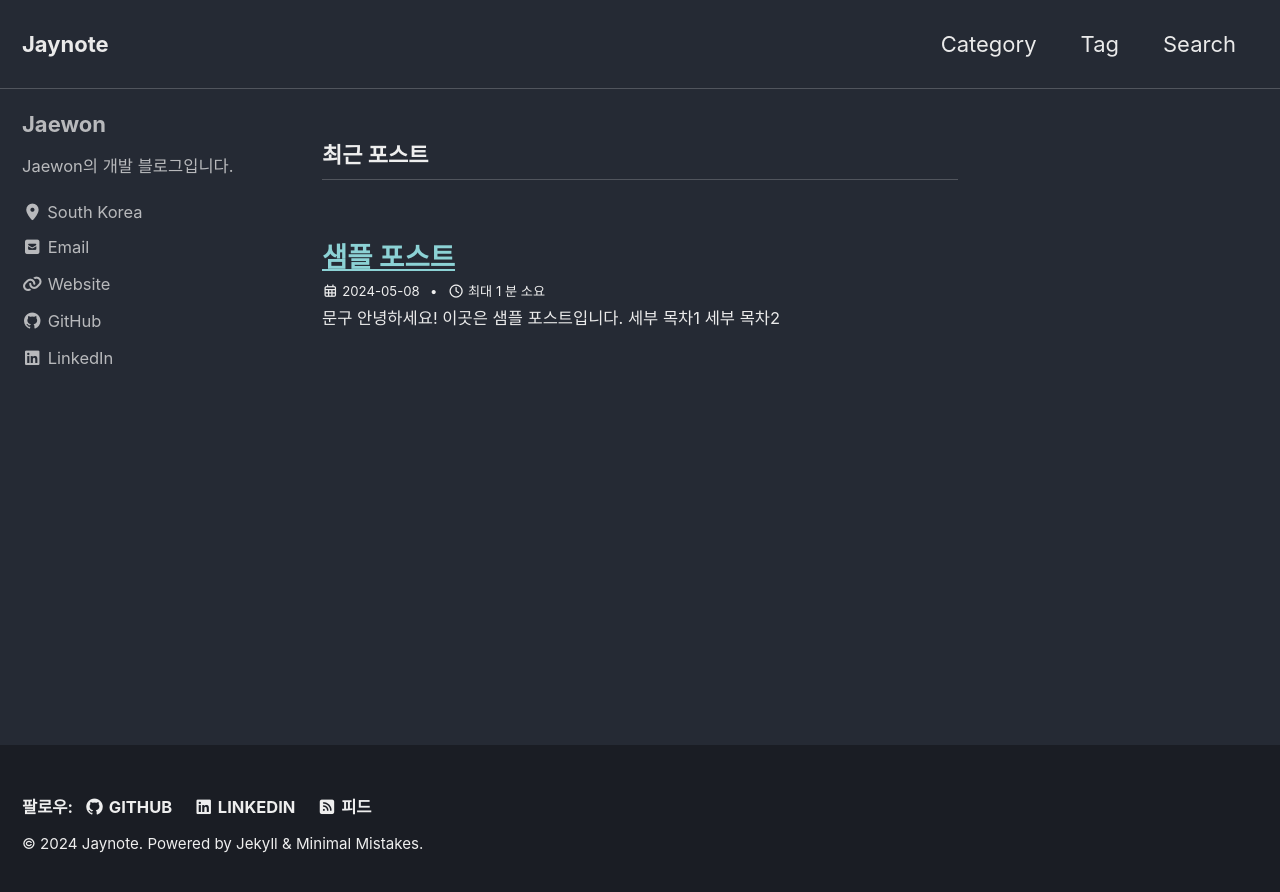
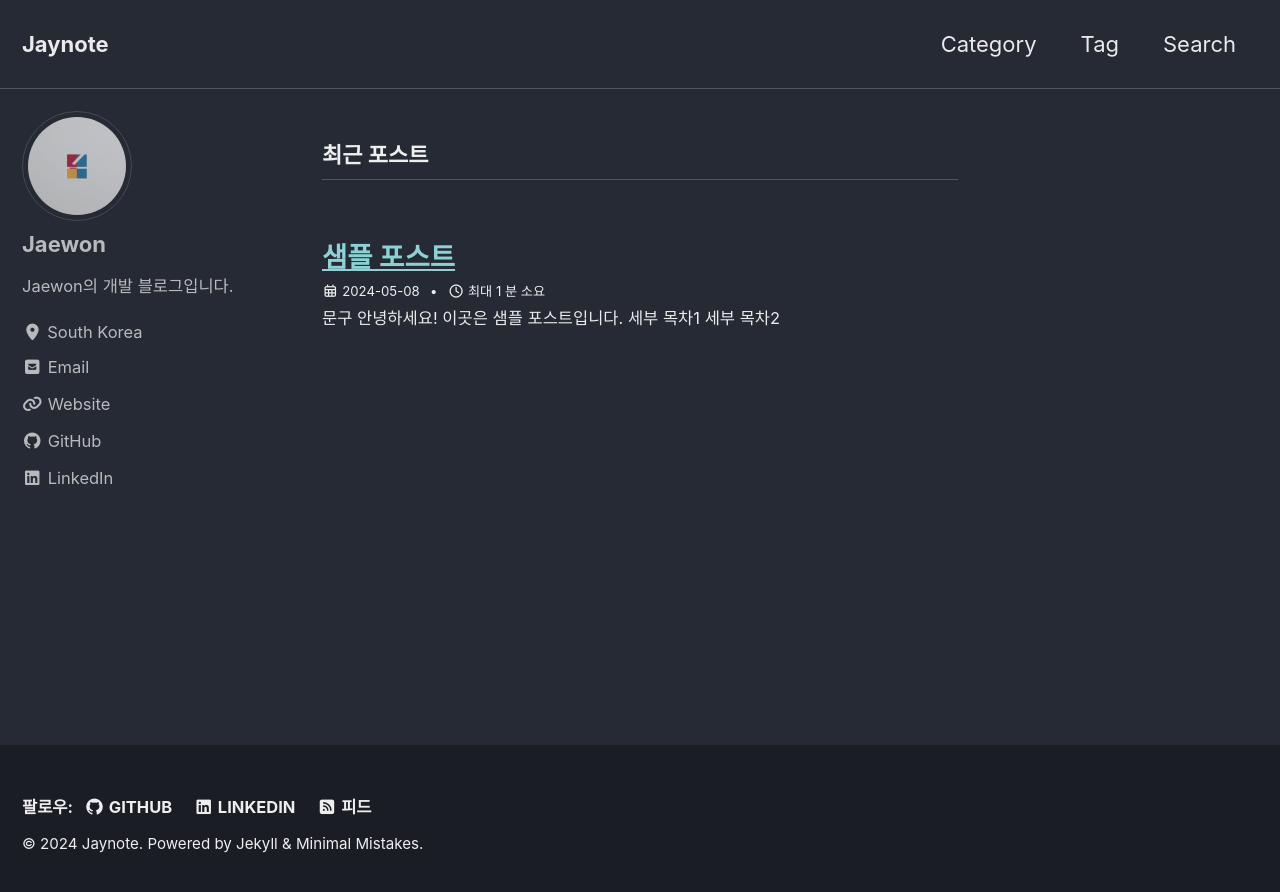
Before and after one commit to jwlee3746/jaynote, a Jekyll site: the page built from index.html, in a window 1280 px wide. Shown: the top 892 px of the page. Built offline with Jekyll 4.4.1, drawn with Linux system fonts in a browser that asks for light colours; cached includes are drawn as plain includes; the list of posts is cut into pages by our own code.

Commit message:
ADD profile img

```diff
--- a/_config.yml
+++ b/_config.yml
@@ -113,7 +113,7 @@ analytics:
 # Site Author
 author:
   name             : "Jaewon"
-  avatar           : # path of avatar image, e.g. "/assets/images/bio-photo.jpg"
+  avatar           : "images/logo.png"
   bio              : "Jaewon의 개발 블로그입니다."
   location         : "South Korea"
   email            :
```
Also changed, not shown: images/logo.png (added).
